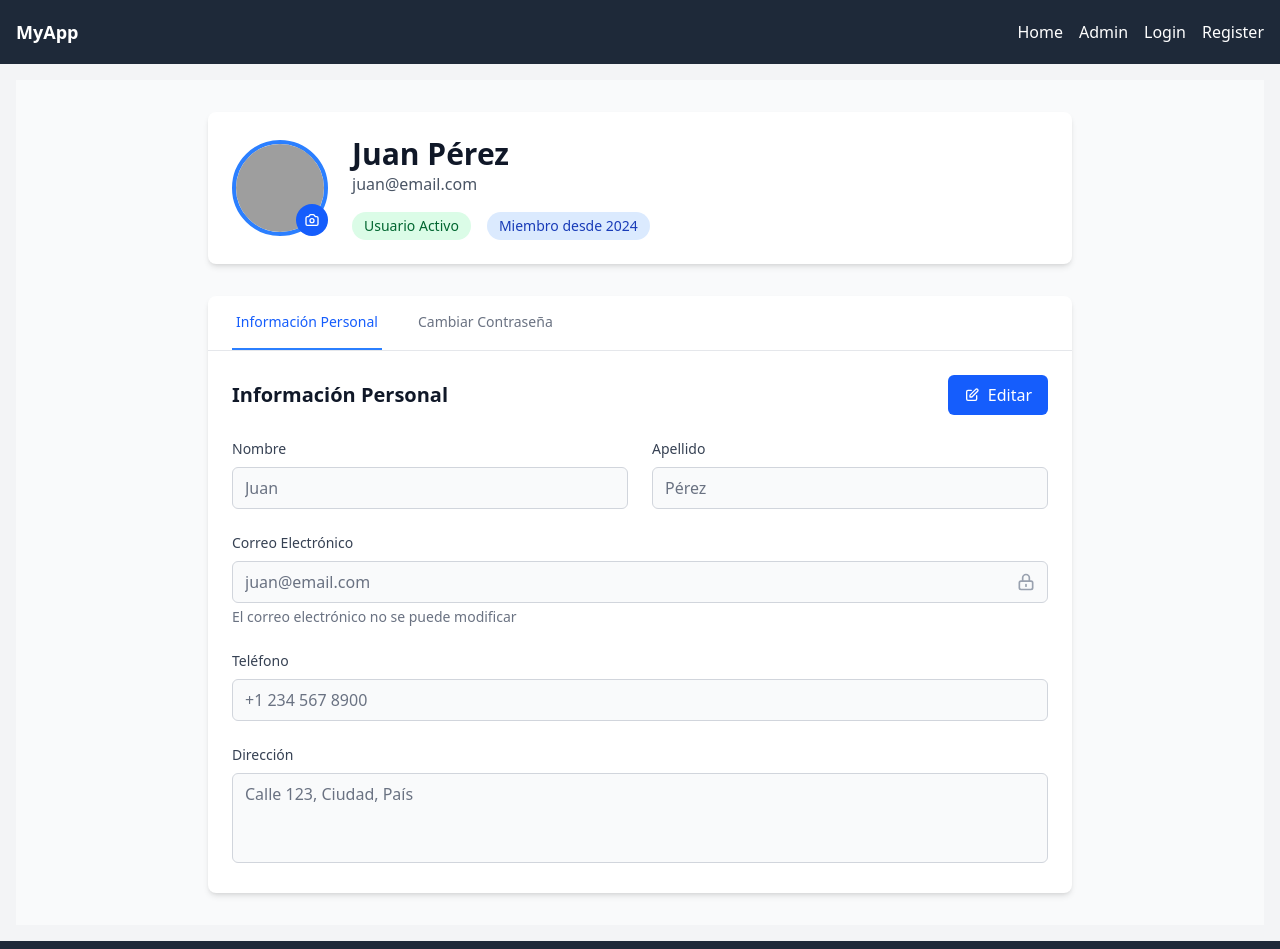
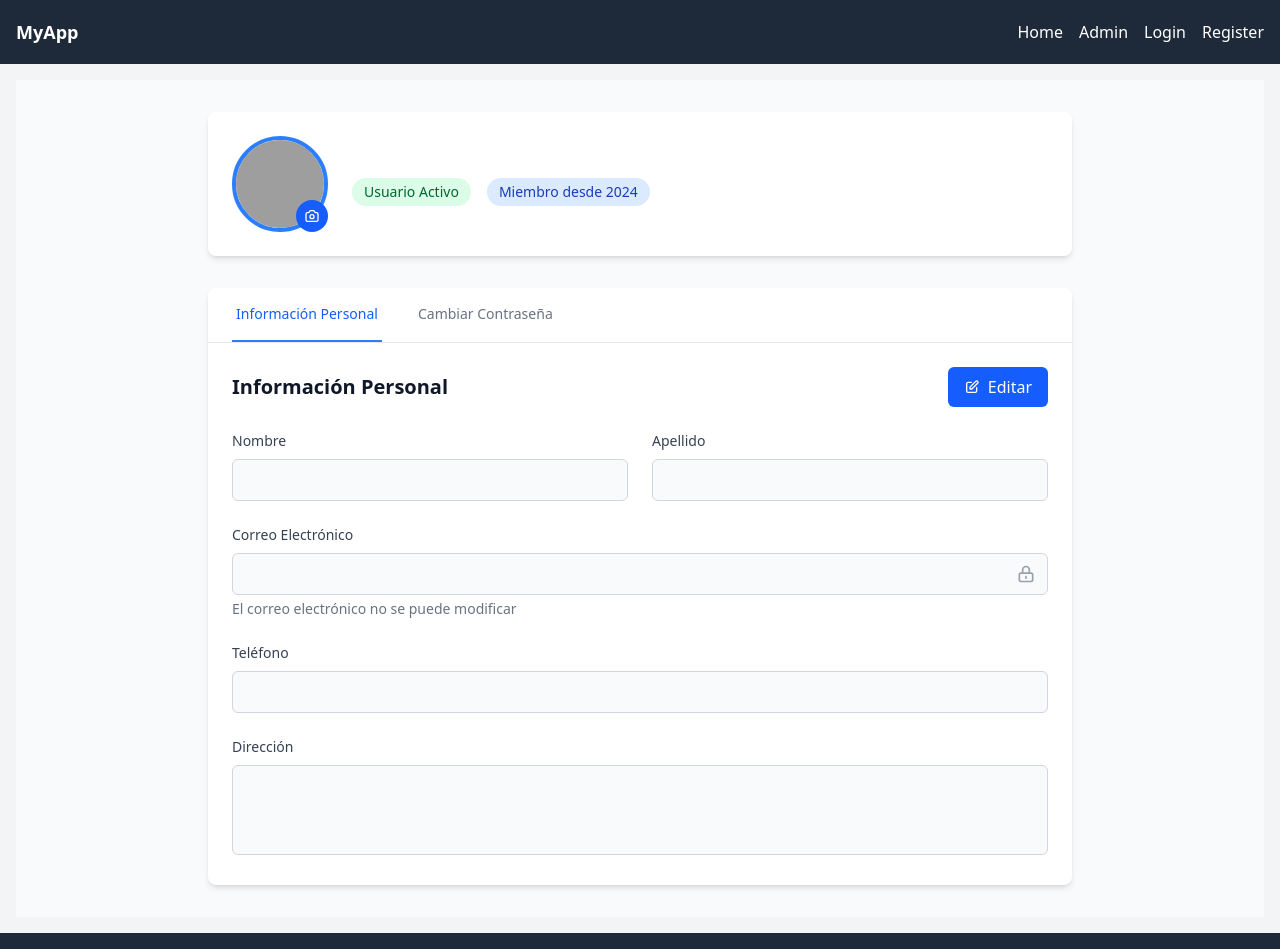
Before and after one commit to jorgesosa-funval/store-firebase, a React (Vite) app: page /profile in a window 1280 px wide. Shown: the top 949 px of the page. Built offline with nearby package versions, Linux system fonts and the light colour scheme; no server answers; grey boxes are pictures that could not be loaded.

Commit message:
refactor: integrate UserContext in Profile component and streamline profile data handling

```diff
--- a/src/components/layout/app-layout.jsx
+++ b/src/components/layout/app-layout.jsx
@@ -1,9 +1,9 @@
 import { Link, Outlet } from 'react-router';
 import { getFirestore, getDoc, doc } from 'firebase/firestore'
 import { getAuth, onAuthStateChanged } from 'firebase/auth'
-import { useEffect, useState } from 'react';
+import { createContext, useEffect, useState } from 'react';
 import { UserMenu } from '../auth/user-menu';
-
+export const UserContext = createContext(null);
 export default function AppLayout() {
     const [userData, setUserData] = useState(null);
 
@@ -28,6 +28,7 @@ export default function AppLayout() {
 
 
     return (
+        <UserContext.Provider value={userData}>
             <div className='w-full min-h-screen flex flex-col'>
                 <header>
                     <nav className='w-full h-16 bg-gray-800 text-white flex items-center justify-between px-4'>
@@ -54,5 +55,6 @@ export default function AppLayout() {
                     &copy; 2024 MyApp. All rights reserved.
                 </footer>
             </div>
+        </UserContext.Provider>
     )
 }
--- a/src/pages/home.jsx
+++ b/src/pages/home.jsx
@@ -21,7 +21,6 @@ export default function Home() {
     const fetchProducts = async () => {
       const db = getFirestore();
       const productsSnapshot = await getDocs(collection(db, 'products'));
-      console.log(productsSnapshot);
       const productsList = productsSnapshot.docs.map(doc =>
         ({ id: doc.id, ...doc.data() })
       );
--- a/src/pages/profile.jsx
+++ b/src/pages/profile.jsx
@@ -1,31 +1,25 @@
-import React, { useState } from 'react'
+import React, { useContext, useState } from 'react'
+import { UserContext } from '../components/layout/app-layout'
+import { getAuth } from 'firebase/auth'
+import { getFirestore, doc, getDoc, updateDoc } from 'firebase/firestore'
 
 export default function Profile() {
+  const {
+    firstName = "",
+    email = "",
+    lastName = "",
+    phone = "",
+    address = ""
+  } = useContext(UserContext) || {}
+
   const [activeTab, setActiveTab] = useState('profile')
   const [isEditing, setIsEditing] = useState(false)
-
-  // Datos simulados del usuario
-  const [profileData, setProfileData] = useState({
-    firstName: 'Juan',
-    lastName: 'Pérez',
-    email: 'juan@email.com',
-    phone: '+1 234 567 8900',
-    address: 'Calle 123, Ciudad, País',
-    avatar: 'https://images.unsplash.com/photo-1472099645785-5658abf4ff4e?w=400'
-  })
 
   const [passwordData, setPasswordData] = useState({
     currentPassword: '',
     newPassword: '',
     confirmPassword: ''
   })
-
-  const handleProfileChange = (e) => {
-    setProfileData({
-      ...profileData,
-      [e.target.name]: e.target.value
-    })
-  }
 
   const handlePasswordChange = (e) => {
     setPasswordData({
@@ -34,11 +28,18 @@ export default function Profile() {
     })
   }
 
-  const handleProfileSubmit = (e) => {
+  const handleProfileSubmit = async (e) => {
     e.preventDefault()
-    // Lógica para actualizar perfil
-    console.log('Profile updated:', profileData)
+    const formData = new FormData(e.target)
+    const profileData = Object.fromEntries(formData.entries())
+    const auth = getAuth()
+    const user = auth.currentUser
+    if (user) {
+      const db = getFirestore()
+      const userRef = doc(db, 'users', user.uid)
+      await updateDoc(userRef, profileData)
       setIsEditing(false)
+    }
   }
 
   const handlePasswordSubmit = (e) => {
@@ -60,7 +61,7 @@ export default function Profile() {
           <div className="flex items-center space-x-6">
             <div className="relative">
               <img
-                src={profileData.avatar}
+                src={avatar}
                 alt="Avatar"
                 className="w-24 h-24 rounded-full object-cover border-4 border-blue-500"
               />
@@ -72,8 +73,8 @@ export default function Profile() {
               </button>
             </div>
             <div className="flex-1">
-              <h1 className="text-3xl font-bold text-gray-900">{profileData.firstName} {profileData.lastName}</h1>
-              <p className="text-gray-600">{profileData.email}</p>
+              <h1 className="text-3xl font-bold text-gray-900">{firstName} {lastName}</h1>
+              <p className="text-gray-600">{email}</p>
               <div className="mt-4 flex space-x-4">
                 <span className="inline-flex items-center px-3 py-1 rounded-full text-sm font-medium bg-green-100 text-green-800">
                   Usuario Activo
@@ -92,8 +93,7 @@ export default function Profile() {
             <nav className="flex space-x-8 px-6">
               <button
                 onClick={() => setActiveTab('profile')}
-                className={`py-4 px-1 border-b-2 font-medium text-sm ${
-                  activeTab === 'profile'
+                className={`py-4 px-1 border-b-2 font-medium text-sm ${activeTab === 'profile'
                   ? 'border-blue-500 text-blue-600'
                   : 'border-transparent text-gray-500 hover:text-gray-700'
                   }`}
@@ -102,8 +102,7 @@ export default function Profile() {
               </button>
               <button
                 onClick={() => setActiveTab('password')}
-                className={`py-4 px-1 border-b-2 font-medium text-sm ${
-                  activeTab === 'password'
+                className={`py-4 px-1 border-b-2 font-medium text-sm ${activeTab === 'password'
                   ? 'border-blue-500 text-blue-600'
                   : 'border-transparent text-gray-500 hover:text-gray-700'
                   }`}
@@ -138,11 +137,10 @@ export default function Profile() {
                       <input
                         type="text"
                         name="firstName"
-                        value={profileData.firstName}
-                        onChange={handleProfileChange}
+                        defaultValue={firstName}
+
                         disabled={!isEditing}
-                        className={`w-full px-3 py-2 border border-gray-300 rounded-md focus:outline-none focus:ring-2 focus:ring-blue-500 ${
-                          !isEditing ? 'bg-gray-50 text-gray-500' : ''
+                        className={`w-full px-3 py-2 border border-gray-300 rounded-md focus:outline-none focus:ring-2 focus:ring-blue-500 ${!isEditing ? 'bg-gray-50 text-gray-500' : ''
                           }`}
                       />
                     </div>
@@ -154,11 +152,10 @@ export default function Profile() {
                       <input
                         type="text"
                         name="lastName"
-                        value={profileData.lastName}
-                        onChange={handleProfileChange}
+                        defaultValue={lastName}
+
                         disabled={!isEditing}
-                        className={`w-full px-3 py-2 border border-gray-300 rounded-md focus:outline-none focus:ring-2 focus:ring-blue-500 ${
-                          !isEditing ? 'bg-gray-50 text-gray-500' : ''
+                        className={`w-full px-3 py-2 border border-gray-300 rounded-md focus:outline-none focus:ring-2 focus:ring-blue-500 ${!isEditing ? 'bg-gray-50 text-gray-500' : ''
                           }`}
                       />
                     </div>
@@ -172,7 +169,7 @@ export default function Profile() {
                       <input
                         type="email"
                         name="email"
-                        value={profileData.email}
+                        defaultValue={email}
                         disabled
                         className="w-full px-3 py-2 border border-gray-300 rounded-md bg-gray-50 text-gray-500"
                       />
@@ -192,11 +189,9 @@ export default function Profile() {
                     <input
                       type="tel"
                       name="phone"
-                      value={profileData.phone}
-                      onChange={handleProfileChange}
+                      defaultValue={phone}
                       disabled={!isEditing}
-                      className={`w-full px-3 py-2 border border-gray-300 rounded-md focus:outline-none focus:ring-2 focus:ring-blue-500 ${
-                        !isEditing ? 'bg-gray-50 text-gray-500' : ''
+                      className={`w-full px-3 py-2 border border-gray-300 rounded-md focus:outline-none focus:ring-2 focus:ring-blue-500 ${!isEditing ? 'bg-gray-50 text-gray-500' : ''
                         }`}
                     />
                   </div>
@@ -207,12 +202,10 @@ export default function Profile() {
                     </label>
                     <textarea
                       name="address"
-                      value={profileData.address}
-                      onChange={handleProfileChange}
+                      defaultValue={address}
                       disabled={!isEditing}
                       rows={3}
-                      className={`w-full px-3 py-2 border border-gray-300 rounded-md focus:outline-none focus:ring-2 focus:ring-blue-500 resize-none ${
-                        !isEditing ? 'bg-gray-50 text-gray-500' : ''
+                      className={`w-full px-3 py-2 border border-gray-300 rounded-md focus:outline-none focus:ring-2 focus:ring-blue-500 resize-none ${!isEditing ? 'bg-gray-50 text-gray-500' : ''
                         }`}
                     />
                   </div>
@@ -250,7 +243,7 @@ export default function Profile() {
                     <input
                       type="password"
                       name="currentPassword"
-                      value={passwordData.currentPassword}
+                      defaultValue={passwordData.currentPassword}
                       onChange={handlePasswordChange}
                       required
                       className="w-full px-3 py-2 border border-gray-300 rounded-md focus:outline-none focus:ring-2 focus:ring-blue-500"
@@ -265,7 +258,7 @@ export default function Profile() {
                     <input
                       type="password"
                       name="newPassword"
-                      value={passwordData.newPassword}
+                      defaultValue={passwordData.newPassword}
                       onChange={handlePasswordChange}
                       required
                       className="w-full px-3 py-2 border border-gray-300 rounded-md focus:outline-none focus:ring-2 focus:ring-blue-500"
@@ -280,7 +273,7 @@ export default function Profile() {
                     <input
                       type="password"
                       name="confirmPassword"
-                      value={passwordData.confirmPassword}
+                      defaultValue={passwordData.confirmPassword}
                       onChange={handlePasswordChange}
                       required
                       className="w-full px-3 py-2 border border-gray-300 rounded-md focus:outline-none focus:ring-2 focus:ring-blue-500"
@@ -321,3 +314,4 @@ export default function Profile() {
     </div>
   )
 }
+const avatar = 'https://images.unsplash.com/photo-1472099645785-5658abf4ff4e?w=400'
```
Lines whose indentation alone changed are shown as unchanged.
